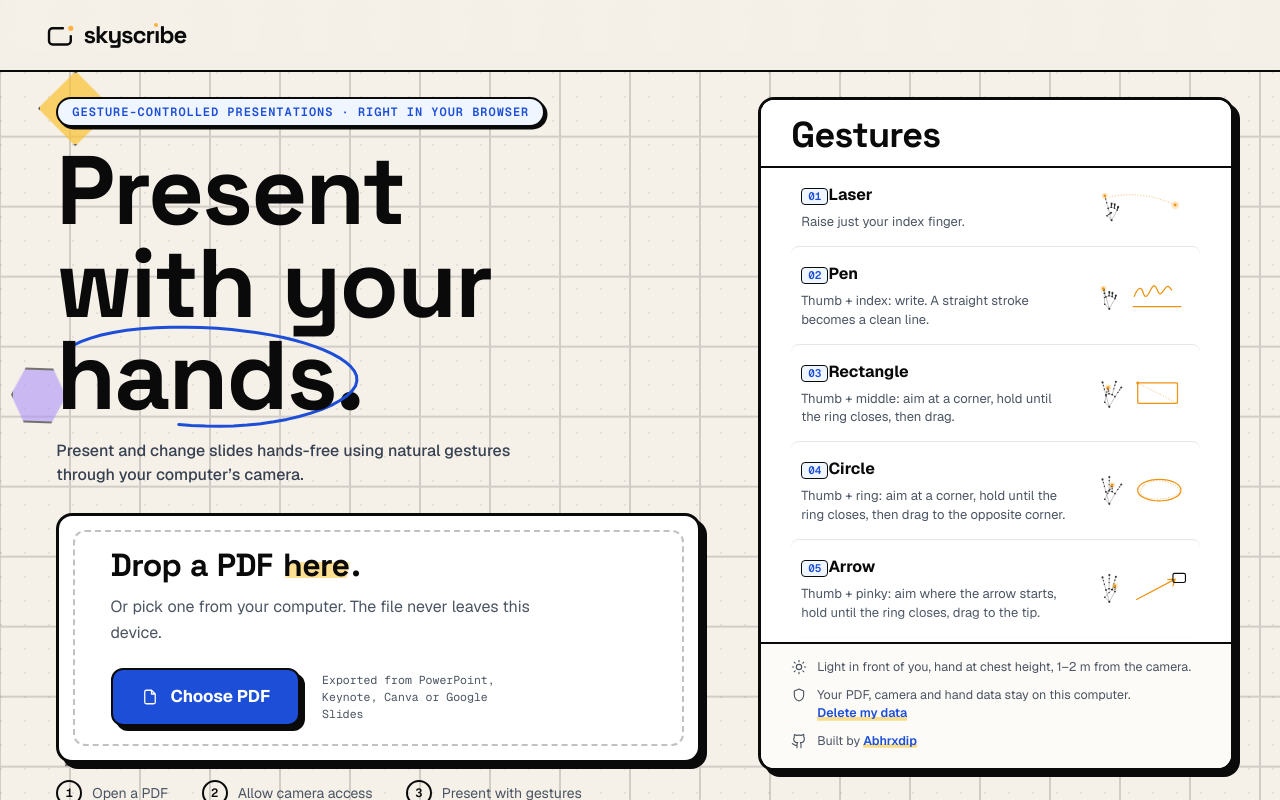
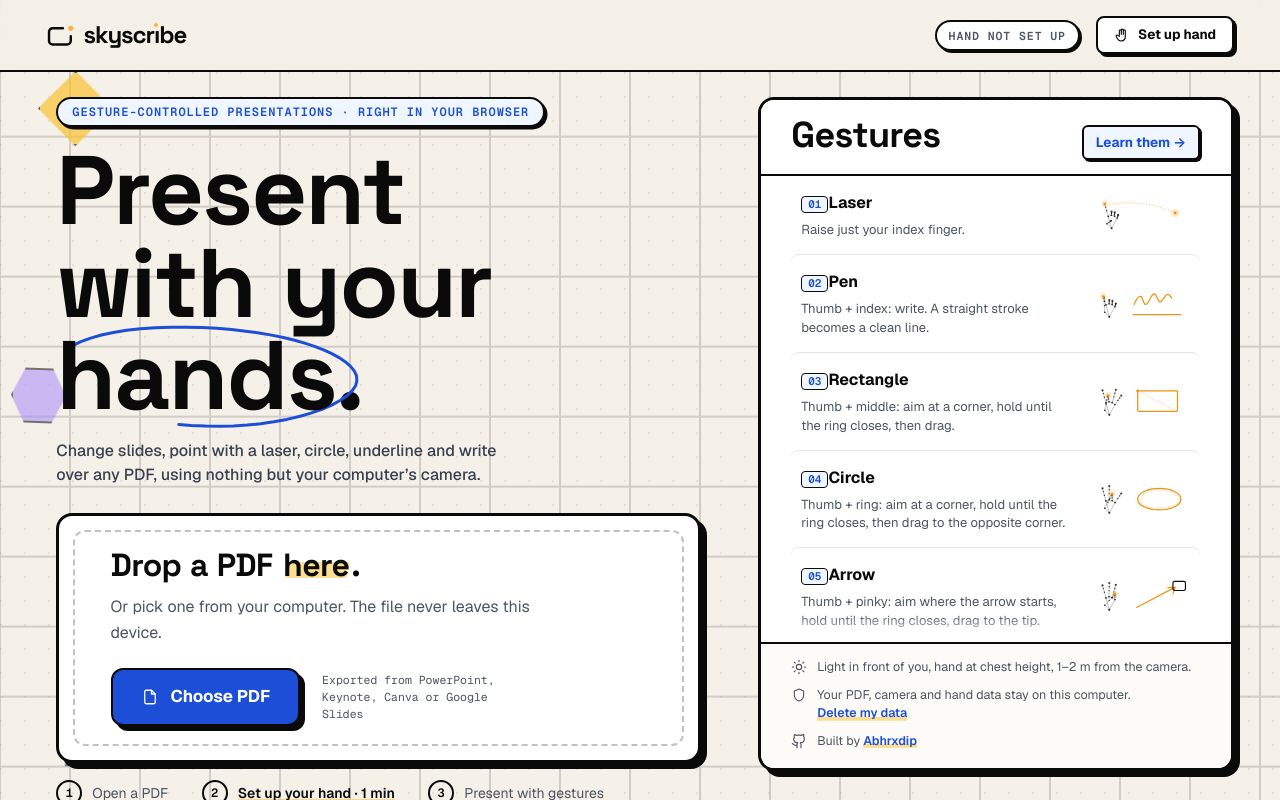
Before and after one commit to Abhrxdip/SkyScribe, a React (Vite) app: page / in a window 1280 px wide. Built offline with nearby package versions, Linux system fonts and the light colour scheme.

Commit message:
feat: connect gesture trainer and onboarding prompts into home launcher

```diff
--- a/src/components/Home.tsx
+++ b/src/components/Home.tsx
@@ -1,6 +1,6 @@
 import { useCallback, useEffect, useRef, useState } from 'react';
 import { closePdf, openPdf, openPdfBytes, PdfError, renderPage, type PDFDocumentProxy } from '../lib/pdf';
-import { clearPrefs } from '../lib/prefs';
+import { clearPrefs, loadPrefs, savePrefs, type Prefs } from '../lib/prefs';
 import { forgetRecentDeck, loadRecentDeck, saveRecentDeck, type RecentDeck } from '../lib/recent';
 import { Lockup } from './Brand';
 import { GestureList } from './GestureCards';
@@ -8,6 +8,7 @@ import { Icon } from './Icon';
 import { Scribble } from './Scribble';
 import { SlideDemo } from './SlideDemo';
 import { SlideCanvas } from './SlideCanvas';
+import { Trainer } from './Trainer';
 import InteractiveGridBackground from './InteractiveGridBackground';
 
 interface LoadedDeck {
@@ -34,6 +35,13 @@ export function Home({ onPresent }: { onPresent: (doc: PDFDocumentProxy, name: s
   }, [state]);
   const [dragging, setDragging] = useState(false);
   const inputRef = useRef<HTMLInputElement>(null);
+
+  const [prefs, setPrefs] = useState<Prefs>(loadPrefs);
+  const updatePrefs = useCallback((next: Prefs) => {
+    setPrefs(next);
+    savePrefs(next);
+  }, []);
+  const [trainer, setTrainer] = useState<null | 'practice' | 'before-present'>(null);
 
   // The last deck, to pick up where the presentation stopped.
   const [recent, setRecent] = useState<RecentDeck | null>(null);
@@ -140,8 +148,10 @@ export function Home({ onPresent }: { onPresent: (doc: PDFDocumentProxy, name: s
     onPresent(doc, name, startPage);
   };
 
+  // The first-run trainer shows up once; after that the saved hand (or the choice to skip) is respected.
   const present = () => {
-    startPresenting();
+    if (!prefs.profile && !prefs.onboarded) setTrainer('before-present');
+    else startPresenting();
   };
 
   const forgetData = async () => {
@@ -151,6 +161,7 @@ export function Home({ onPresent }: { onPresent: (doc: PDFDocumentProxy, name: s
   };
 
   const choose = () => inputRef.current?.click();
+  const registered = !!prefs.profile;
   const pages = state.kind === 'ready' ? state.deck.doc.numPages : 0;
 
   return (
@@ -187,6 +198,15 @@ export function Home({ onPresent }: { onPresent: (doc: PDFDocumentProxy, name: s
 
       <header className="home-bar">
         <Lockup size={24} />
+        <nav className="home-nav">
+          <span className="hand-note" data-state={registered ? 'ok' : 'off'}>
+            {registered && <Icon name="check" size={14} />}
+            {registered ? 'Hand set up' : 'Hand not set up'}
+          </span>
+          <button className="btn btn-quiet btn-small" type="button" onClick={() => setTrainer('practice')}>
+            <Icon name="hand" size={16} /> {registered ? 'Practice' : 'Set up hand'}
+          </button>
+        </nav>
       </header>
 
       <main className="home-main">
@@ -202,7 +222,7 @@ export function Home({ onPresent }: { onPresent: (doc: PDFDocumentProxy, name: s
             </span>
             .
           </h1>
-          <p className="home-lead">Present and change slides hands-free using natural gestures through your computer’s camera.</p>
+          <p className="home-lead">Change slides, point with a laser, circle, underline and write over any PDF, using nothing but your computer’s camera.</p>
 
           <div className={`sheet${dragging ? ' is-dragging' : ''}`} data-state={state.kind}>
             <input
@@ -285,7 +305,7 @@ export function Home({ onPresent }: { onPresent: (doc: PDFDocumentProxy, name: s
                   <span className="label">Ready to present</span>
                   <h2 className="display deck-name">{state.deck.name}</h2>
                   <span className="mono deck-meta">
-                    {pages} {pages === 1 ? 'slide' : 'slides'}
+                    {pages} {pages === 1 ? 'slide' : 'slides'} · blank whiteboard included
                     {state.deck.startPage > 1 && ` · resumes at slide ${state.deck.startPage}`}
                   </span>
                   <div className="deck-go">
@@ -294,7 +314,9 @@ export function Home({ onPresent }: { onPresent: (doc: PDFDocumentProxy, name: s
                     </button>
                     <Scribble kind="arrow" delay={450} />
                   </div>
-                  <p className="deck-note">The camera and fullscreen turn on when you start.</p>
+                  <p className="deck-note">
+                    {registered || prefs.onboarded ? 'The camera and fullscreen turn on when you start.' : 'First, one minute to set up your hand.'}
+                  </p>
                   <div className="deck-links">
                     {state.deck.startPage > 1 && (
                       <button className="link" type="button" onClick={fromFirstSlide}>
@@ -315,9 +337,15 @@ export function Home({ onPresent }: { onPresent: (doc: PDFDocumentProxy, name: s
               <span className="step-num">1</span>
               <span>Open a PDF</span>
             </li>
-            <li>
+            <li data-done={registered}>
               <span className="step-num">2</span>
-              <span>Allow camera access</span>
+              {registered ? (
+                <span>Set up your hand</span>
+              ) : (
+                <button className="link" type="button" onClick={() => setTrainer('practice')}>
+                  Set up your hand · 1 min
+                </button>
+              )}
             </li>
             <li>
               <span className="step-num">3</span>
@@ -329,6 +357,9 @@ export function Home({ onPresent }: { onPresent: (doc: PDFDocumentProxy, name: s
         <aside className="home-index" aria-label="Gestures">
           <header className="index-head">
             <h2 className="display">Gestures</h2>
+            <button className="link" type="button" onClick={() => setTrainer('practice')}>
+              {registered ? 'Practice' : 'Learn them'} →
+            </button>
           </header>
           <div className="index-scroll">
             <GestureList />
@@ -359,6 +390,25 @@ export function Home({ onPresent }: { onPresent: (doc: PDFDocumentProxy, name: s
           </footer>
         </aside>
       </main>
+
+      {trainer && (
+        <Trainer
+          prefs={prefs}
+          onPrefs={updatePrefs}
+          startStep={trainer === 'practice' && registered ? 'practice' : 'hand'}
+          doneLabel={trainer === 'before-present' ? 'Start presenting' : 'Done'}
+          skipLabel={trainer === 'before-present' ? 'Skip and present' : 'Close'}
+          onClose={() => {
+            const mode = trainer;
+            setTrainer(null);
+            // Read what the trainer saved, so its hand profile isn't overwritten by this render's copy.
+            const next = { ...loadPrefs(), onboarded: true };
+            savePrefs(next);
+            setPrefs(next);
+            if (mode === 'before-present') startPresenting();
+          }}
+        />
+      )}
     </div>
   );
 }
```
